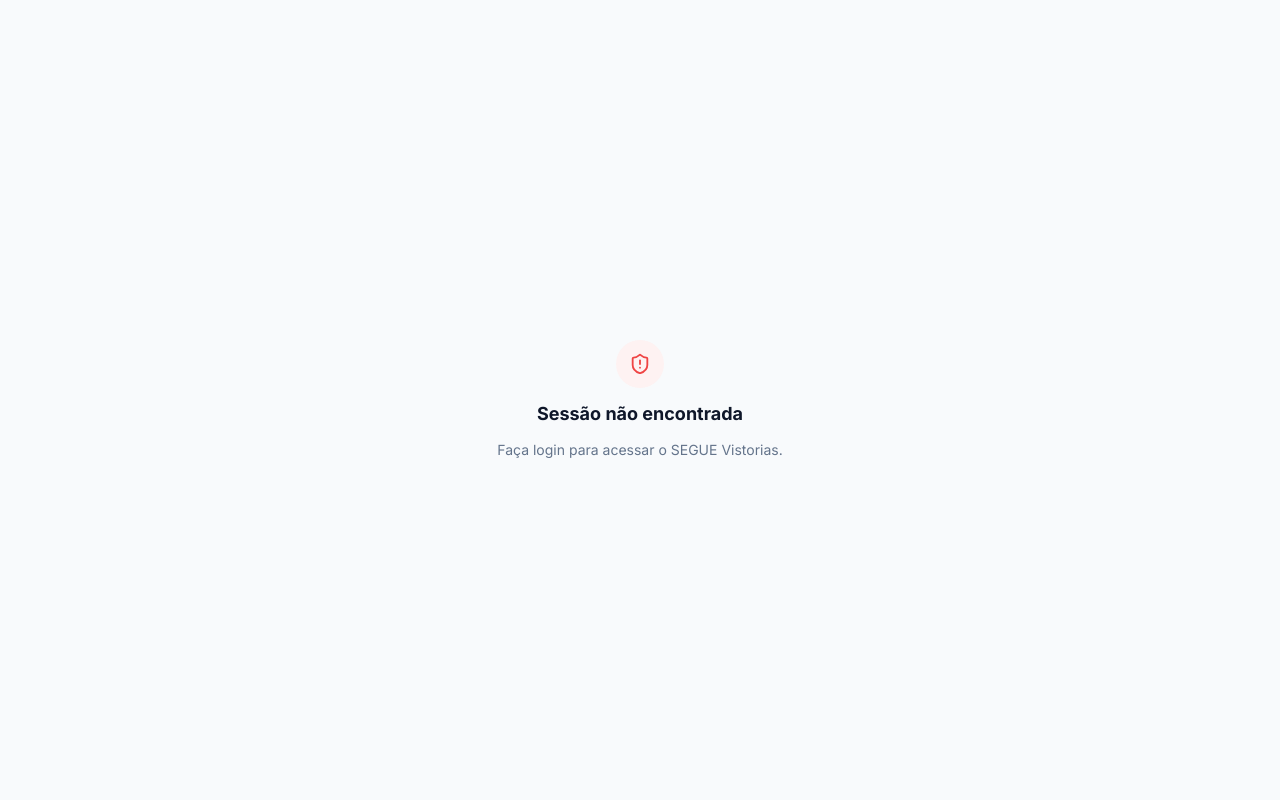
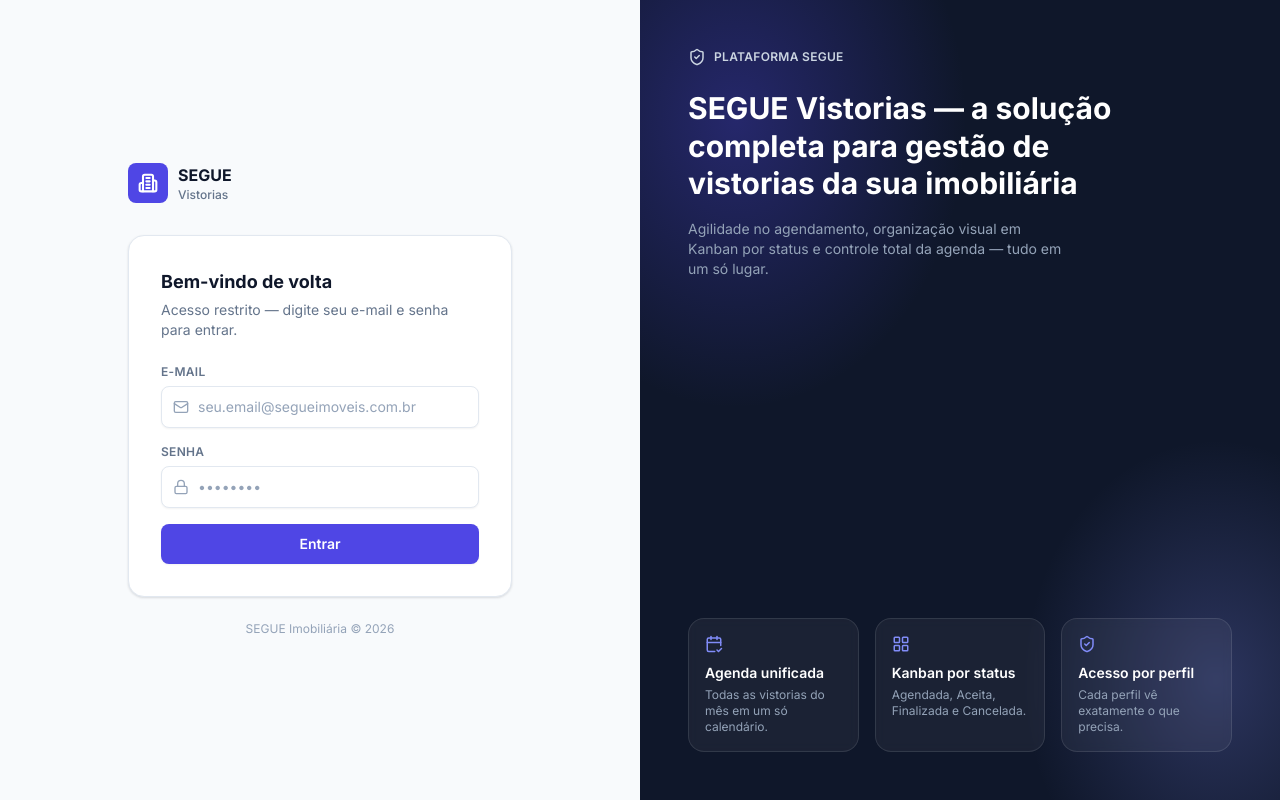
Before and after one commit to Segue-imob/Segue-Vistorias, a React (Vite) app: page /login in a window 1280 px wide. Built offline with nearby package versions, Linux system fonts and the light colour scheme; no server answers.

Commit message:
Add files via upload

```diff
--- a/src/App.jsx
+++ b/src/App.jsx
@@ -1,8 +1,9 @@
 import { Navigate, Route, Routes } from 'react-router-dom'
 import Layout from './components/Layout'
 import ProtectedRoute from './components/ProtectedRoute'
+import RequireAuth from './components/RequireAuth'
 import FullscreenLoader from './components/FullscreenLoader'
-import AccessMessage from './components/AccessMessage'
+import Login from './pages/Login'
 import Agenda from './pages/Agenda'
 import Vistorias from './pages/Vistorias'
 import MinhasVistorias from './pages/MinhasVistorias'
@@ -11,34 +12,44 @@ import SemAcesso from './pages/SemAcesso'
 import { useAuth } from './context/AuthContext'
 import { getHomeRouteForRole } from './lib/permissions'
 
+// Home varia por perfil: Administrador/Gestão caem na Agenda,
+// Vistoriador cai em "Minhas Vistorias", e quem não tem role
+// reconhecido em profiles.role cai em /sem-acesso.
+function HomeRedirect() {
+  const { role } = useAuth()
+  return <Navigate to={getHomeRouteForRole(role)} replace />
+}
+
 export default function App() {
-  const { session, role, loading } = useAuth()
+  const { loading } = useAuth()
 
-  // Sessão/perfil ainda carregando — evita "piscar" a tela errada.
+  // Sessão/perfil ainda carregando — evita "piscar" a tela errada
+  // (login vs. app) enquanto o Supabase resolve a sessão.
   if (loading) return <FullscreenLoader />
-
-  // Sem sessão do Supabase Auth: este pacote não inclui a tela de login,
-  // ela deve rodar antes do usuário chegar aqui (veja README).
-  if (!session) {
-    return (
-      <AccessMessage
-        title="Sessão não encontrada"
-        description="Faça login para acessar o SEGUE Vistorias."
-      />
-    )
-  }
-
-  // Home varia por perfil: Administrador/Gestão caem na Agenda,
-  // Vistoriador cai em "Minhas Vistorias", e quem não tem role
-  // reconhecido em profiles.role cai em /sem-acesso.
-  const homeRoute = getHomeRouteForRole(role)
 
   return (
     <Routes>
-      <Route path="/sem-acesso" element={<SemAcesso />} />
+      {/* Rota pública — tela de login split-screen */}
+      <Route path="/login" element={<Login />} />
 
-      <Route element={<Layout />}>
-        <Route index element={<Navigate to={homeRoute} replace />} />
+      <Route
+        path="/sem-acesso"
+        element={
+          <RequireAuth>
+            <SemAcesso />
+          </RequireAuth>
+        }
+      />
+
+      {/* Todo o app protegido por sessão válida; sem sessão -> /login */}
+      <Route
+        element={
+          <RequireAuth>
+            <Layout />
+          </RequireAuth>
+        }
+      >
+        <Route index element={<HomeRedirect />} />
 
         <Route
           path="/agenda"
@@ -73,7 +84,7 @@ export default function App() {
           }
         />
 
-        <Route path="*" element={<Navigate to={homeRoute} replace />} />
+        <Route path="*" element={<HomeRedirect />} />
       </Route>
     </Routes>
   )
--- /dev/null
+++ b/src/components/RequireAuth.jsx
@@ -0,0 +1,18 @@
+import { Navigate, useLocation } from 'react-router-dom'
+import { useAuth } from '../context/AuthContext'
+
+/**
+ * Envolve rotas que exigem sessão do Supabase Auth. Sem sessão válida,
+ * manda para /login e guarda a rota de origem em location.state.from,
+ * para o Login poder devolver o usuário de onde ele veio.
+ */
+export default function RequireAuth({ children }) {
+  const { session } = useAuth()
+  const location = useLocation()
+
+  if (!session) {
+    return <Navigate to="/login" replace state={{ from: location }} />
+  }
+
+  return children
+}
--- /dev/null
+++ b/src/pages/Login.jsx
@@ -0,0 +1,182 @@
+import { useState } from 'react'
+import { Navigate, useLocation, useNavigate } from 'react-router-dom'
+import { Mail, Lock, Loader2, Building2, CalendarCheck2, LayoutGrid, ShieldCheck } from 'lucide-react'
+import { supabase } from '../lib/supabaseClient'
+import { useAuth } from '../context/AuthContext'
+
+function FeatureCard({ icon: Icon, title, desc }) {
+  return (
+    <div className="relative rounded-xl2 border border-white/10 bg-white/5 p-4 backdrop-blur-sm">
+      <Icon size={18} className="text-brand-accentLight" />
+      <p className="mt-2.5 text-sm font-semibold text-white">{title}</p>
+      <p className="mt-1 text-xs text-slate-400">{desc}</p>
+    </div>
+  )
+}
+
+export default function Login() {
+  const { session, loading: authLoading } = useAuth()
+  const navigate = useNavigate()
+  const location = useLocation()
+
+  const [email, setEmail] = useState('')
+  const [password, setPassword] = useState('')
+  const [submitting, setSubmitting] = useState(false)
+  const [errorMsg, setErrorMsg] = useState('')
+
+  // Sessão já válida (ex.: usuário voltou para /login por engano) — manda
+  // direto de volta para onde ele estava indo, ou para a home.
+  if (!authLoading && session) {
+    const from = location.state?.from?.pathname || '/'
+    return <Navigate to={from} replace />
+  }
+
+  const handleSubmit = async (e) => {
+    e.preventDefault()
+    setErrorMsg('')
+
+    if (!email || !password) {
+      setErrorMsg('Informe e-mail e senha para continuar.')
+      return
+    }
+
+    setSubmitting(true)
+    const { error } = await supabase.auth.signInWithPassword({ email, password })
+    setSubmitting(false)
+
+    if (error) {
+      setErrorMsg('E-mail ou senha inválidos. Verifique os dados e tente novamente.')
+      return
+    }
+
+    // App.jsx decide a rota final por role (Agenda, Minhas Vistorias, etc.)
+    navigate('/', { replace: true })
+  }
+
+  return (
+    <div className="grid min-h-screen grid-cols-1 lg:grid-cols-2">
+      {/* Coluna esquerda — formulário de acesso */}
+      <div className="flex items-center justify-center bg-slate-50 px-6 py-12">
+        <div className="w-full max-w-sm">
+          <div className="mb-8 flex items-center gap-2.5">
+            <div className="flex h-10 w-10 items-center justify-center rounded-lg bg-brand-accent">
+              <Building2 size={20} className="text-white" strokeWidth={2.5} />
+            </div>
+            <div className="leading-tight">
+              <p className="text-base font-bold text-brand-900">SEGUE</p>
+              <p className="text-xs font-medium text-slate-500">Vistorias</p>
+            </div>
+          </div>
+
+          <div className="card p-7 sm:p-8">
+            <h1 className="text-lg font-bold text-slate-900">Bem-vindo de volta</h1>
+            <p className="mt-1 text-sm text-slate-500">
+              Acesso restrito — digite seu e-mail e senha para entrar.
+            </p>
+
+            <form onSubmit={handleSubmit} className="mt-6 space-y-4" noValidate>
+              <div>
+                <label className="label-field" htmlFor="login-email">
+                  E-mail
+                </label>
+                <div className="relative">
+                  <Mail
+                    size={16}
+                    className="pointer-events-none absolute left-3 top-1/2 -translate-y-1/2 text-slate-400"
+                  />
+                  <input
+                    id="login-email"
+                    type="email"
+                    autoComplete="email"
+                    className="input-field !pl-9"
+                    placeholder="seu.email@segueimoveis.com.br"
+                    value={email}
+                    onChange={(e) => setEmail(e.target.value)}
+                  />
+                </div>
+              </div>
+
+              <div>
+                <label className="label-field" htmlFor="login-password">
+                  Senha
+                </label>
+                <div className="relative">
+                  <Lock
+                    size={16}
+                    className="pointer-events-none absolute left-3 top-1/2 -translate-y-1/2 text-slate-400"
+                  />
+                  <input
+                    id="login-password"
+                    type="password"
+                    autoComplete="current-password"
+                    className="input-field !pl-9"
+                    placeholder="••••••••"
+                    value={password}
+                    onChange={(e) => setPassword(e.target.value)}
+                  />
+                </div>
+              </div>
+
+              {errorMsg && (
+                <p className="rounded-lg bg-red-50 px-3 py-2 text-sm font-medium text-red-600">{errorMsg}</p>
+              )}
+
+              <button type="submit" disabled={submitting} className="btn-primary w-full justify-center !py-2.5">
+                {submitting && <Loader2 size={15} className="animate-spin" />}
+                Entrar
+              </button>
+            </form>
+          </div>
+
+          <p className="mt-6 text-center text-xs text-slate-400">
+            SEGUE Imobiliária © {new Date().getFullYear()}
+          </p>
+        </div>
+      </div>
+
+      {/* Coluna direita — apresentação do produto */}
+      <div className="relative hidden overflow-hidden bg-brand-900 lg:flex lg:flex-col lg:justify-between lg:p-12">
+        <div
+          aria-hidden="true"
+          className="pointer-events-none absolute inset-0"
+          style={{
+            background:
+              'radial-gradient(60% 60% at 15% 15%, rgba(79,70,229,0.35), transparent 60%), radial-gradient(50% 50% at 90% 85%, rgba(129,140,248,0.25), transparent 60%)'
+          }}
+        />
+
+        <div className="relative">
+          <div className="flex items-center gap-2 text-slate-300">
+            <ShieldCheck size={18} />
+            <span className="text-xs font-semibold uppercase tracking-wide">Plataforma SEGUE</span>
+          </div>
+          <h2 className="mt-6 max-w-md text-3xl font-bold leading-tight text-white">
+            SEGUE Vistorias — a solução completa para gestão de vistorias da sua imobiliária
+          </h2>
+          <p className="mt-4 max-w-sm text-sm text-slate-400">
+            Agilidade no agendamento, organização visual em Kanban por status e controle total da agenda —
+            tudo em um só lugar.
+          </p>
+        </div>
+
+        <div className="relative grid grid-cols-1 gap-4 sm:grid-cols-3">
+          <FeatureCard
+            icon={CalendarCheck2}
+            title="Agenda unificada"
+            desc="Todas as vistorias do mês em um só calendário."
+          />
+          <FeatureCard
+            icon={LayoutGrid}
+            title="Kanban por status"
+            desc="Agendada, Aceita, Finalizada e Cancelada."
+          />
+          <FeatureCard
+            icon={ShieldCheck}
+            title="Acesso por perfil"
+            desc="Cada perfil vê exatamente o que precisa."
+          />
+        </div>
+      </div>
+    </div>
+  )
+}
```
Also changed, not shown: 1 other file (tests, documents, lock files or other folders).
